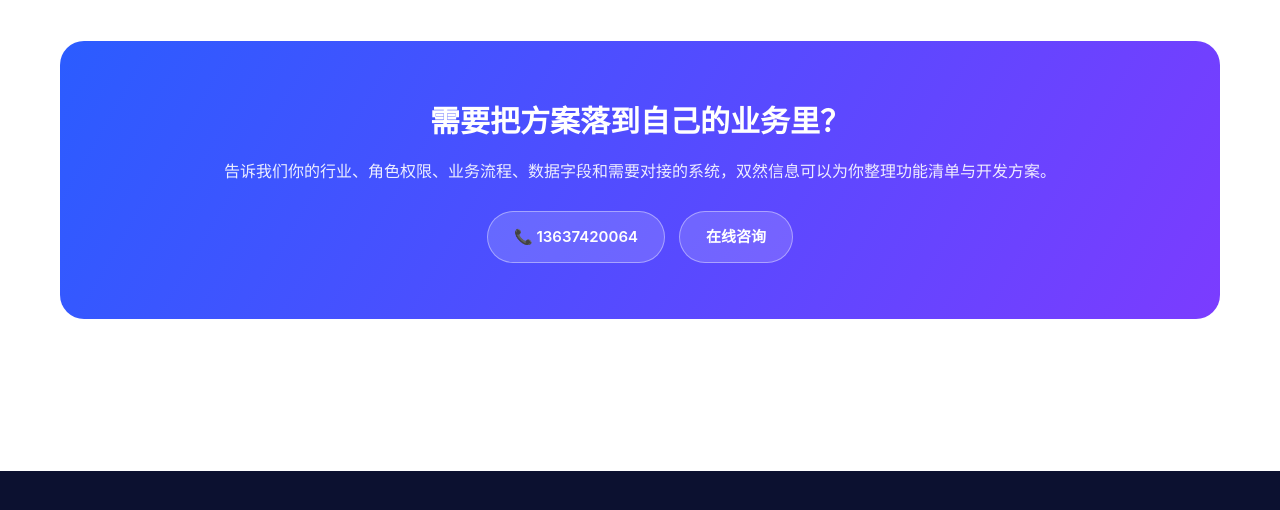
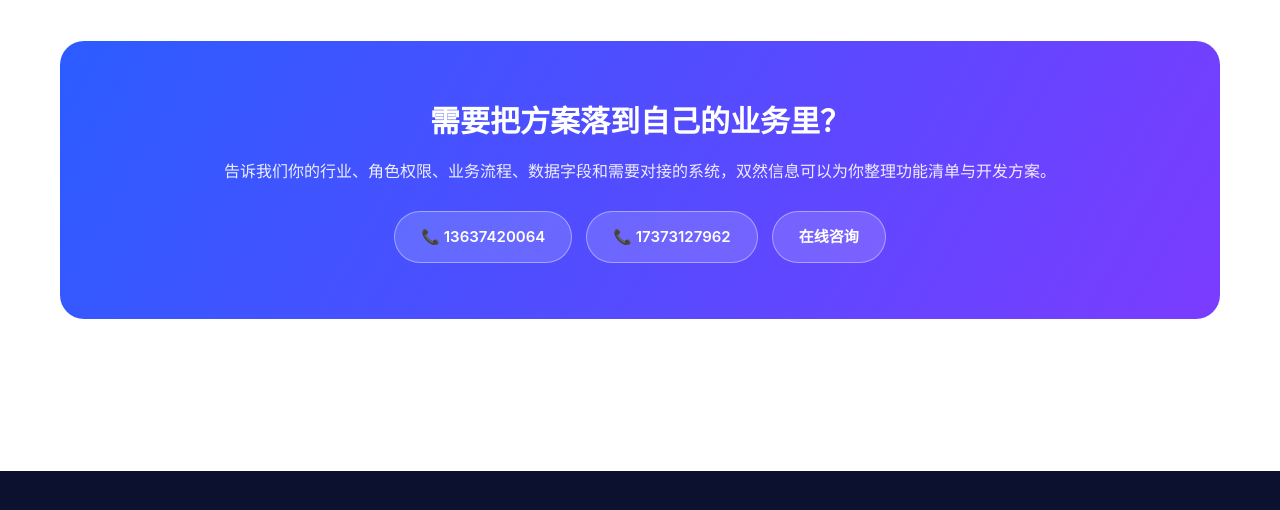
Before and after one commit to zealotxp/hunan-shuangran-website, a website: page solutions.html in a window 1280 px wide. Shown: the part 3840-4350 px from the top of the page. Drawn offline with Linux system fonts and the light colour scheme.

Commit message:
v1.0.29 - solutions页业务落地CTA加上两个联系电话

```diff
--- a/package.json
+++ b/package.json
@@ -1,6 +1,6 @@
 {
   "name": "hunan-shuangran-website",
-  "version": "1.0.28",
+  "version": "1.0.29",
   "private": true,
   "description": "湖南双然信息技术有限公司官网 - HTML 多页响应式原型（AI应用 / 物联网 / APP / 小程序）",
   "scripts": {
--- a/solutions.html
+++ b/solutions.html
@@ -160,6 +160,7 @@
     <p>告诉我们你的行业、角色权限、业务流程、数据字段和需要对接的系统，双然信息可以为你整理功能清单与开发方案。</p>
     <div class="hero-btns">
       <a class="btn btn-light" href="tel:13637420064">📞 13637420064</a>
+      <a class="btn btn-light" href="tel:17373127962">📞 17373127962</a>
       <a class="btn btn-light" href="about.html#contact">在线咨询</a>
     </div>
   </div>
```
